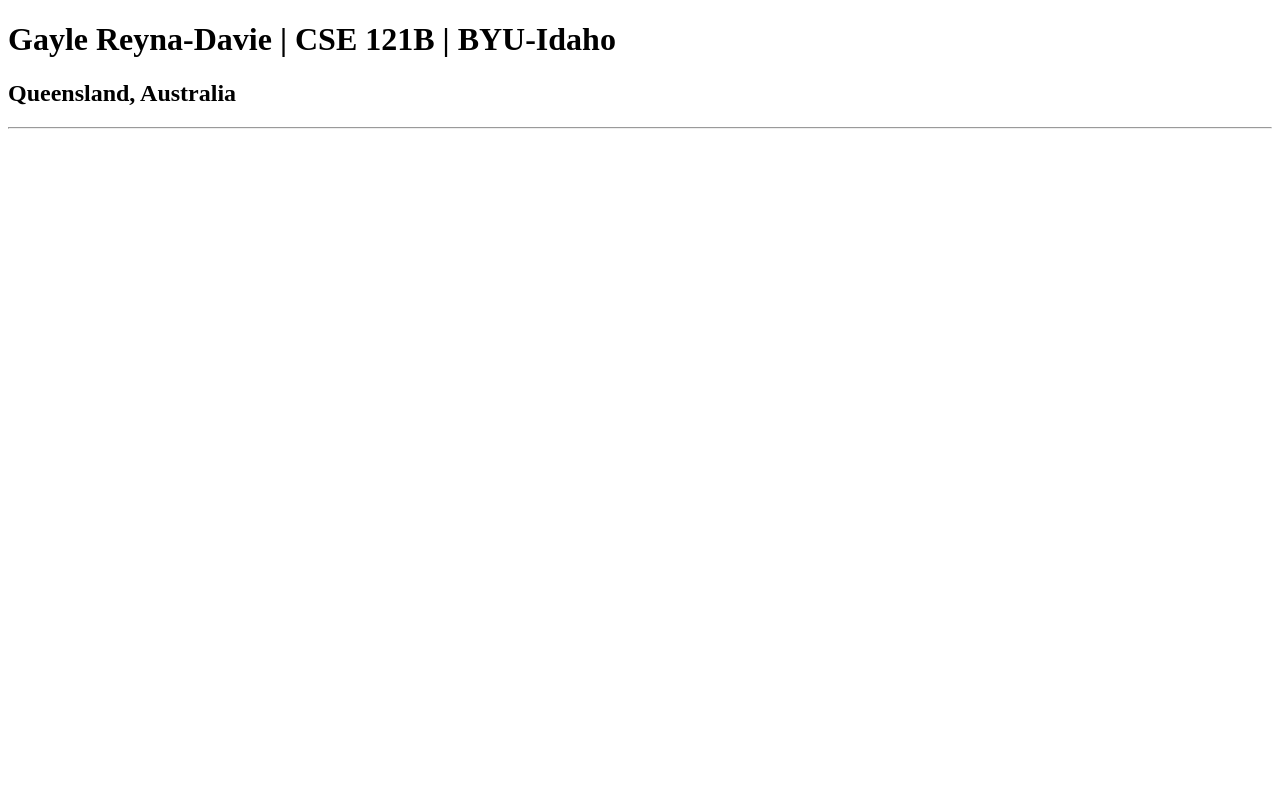
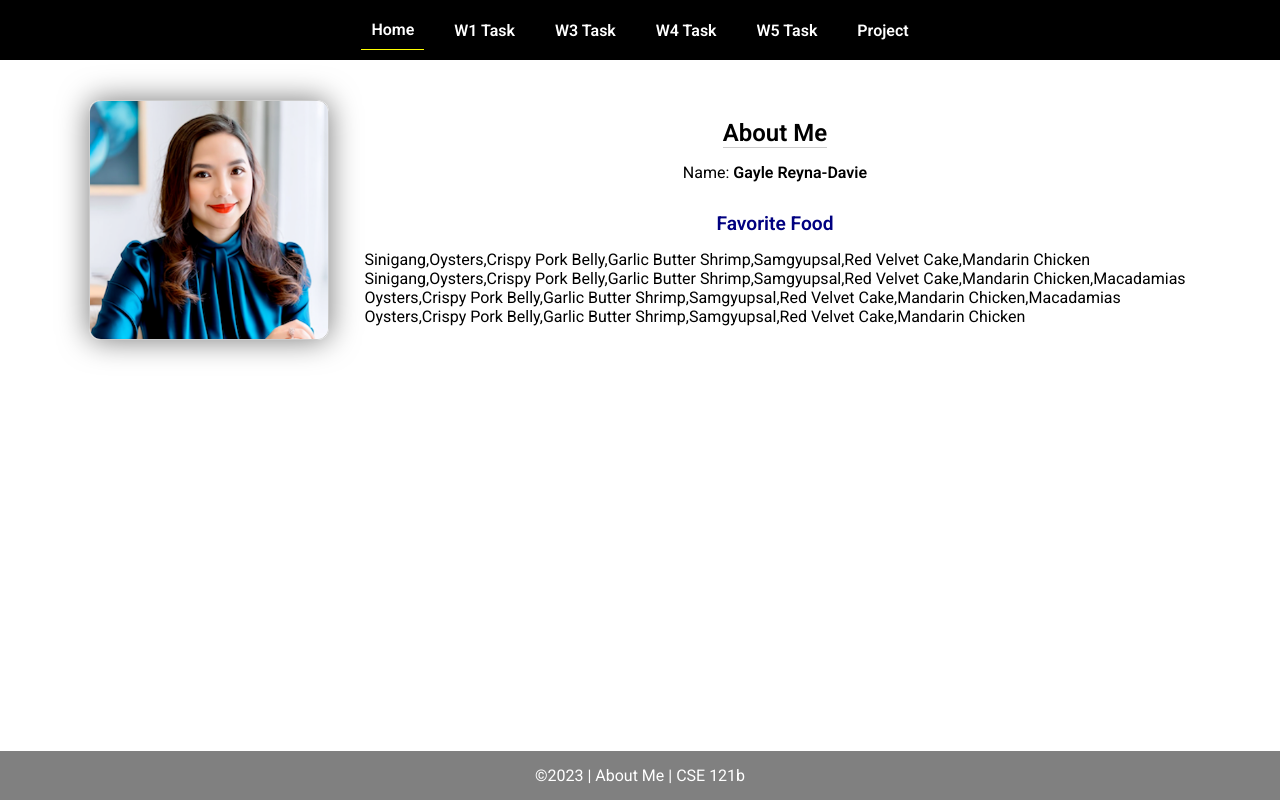
Before and after one commit to grdavie/cse121b, a plain HTML site: page index.html in a window 1280 px wide. Drawn offline with Linux system fonts and the light colour scheme.

Commit message:
complete

```diff
--- a/index.html
+++ b/index.html
@@ -1,13 +1,45 @@
 <!DOCTYPE html>
 <html lang="en">
+
 <head>
-    <meta charset="UTF-8">
-    <meta name="viewport" content="width=device-width, initial-scale=1.0">
-    <title>Gayle Reyna-Davie | CSE 121B | BYU-Idaho</title>
+  <meta charset="UTF-8">
+  <meta name="viewport" content="width=device-width, initial-scale=1.0">
+  <title>About Me | CSE 121b | W02: Programming Tasks</title>
+  <link rel="preconnect" href="https://fonts.googleapis.com">
+  <link rel="preconnect" href="https://fonts.gstatic.com" crossorigin>
+  <link href="https://fonts.googleapis.com/css2?family=Roboto:wght@400;600&display=swap"
+    rel="stylesheet">
+  <link rel="stylesheet" href="styles/main.css">
 </head>
+
 <body>
-    <h1>Gayle Reyna-Davie | CSE 121B | BYU-Idaho</h1>
-    <h2>Queensland, Australia</h2>
-    <hr>
+  <nav>
+    <ul id="menu">
+      <li><a id="toggleMenu">&equiv;</a></li>
+      <li><a href="index.html" class="active">Home</a></li>
+      <li><a href="w01-task.html">W1 Task</a></li>
+      <li><a href="w03-task.html">W3 Task</a></li>
+      <li><a href="w04-task.html">W4 Task</a></li>
+      <li><a href="w05-task.html">W5 Task</a></li>
+      <li><a href="project.html">Project</a></li>
+    </ul>
+  </nav>
+  <main id="home">
+    <picture>
+      <img src="images/placeholder.png" alt="Placeholder Image">
+    </picture>
+    <section>
+      <h1>About Me</h1>
+      <div class="info">Name: <span id="name"></span></div>
+      <h2>Favorite Food</h2>
+      <div class="block" id="food"></div>
+    </section>
+  </main>
+  <footer>
+    &copy;<span id="year"></span> | About Me | CSE 121b
+  </footer>
+  <script src="scripts/main.js"></script>
+  <script src="scripts/w02-task.js"></script>
 </body>
+
 </html>
--- /dev/null
+++ b/scripts/main.js
@@ -0,0 +1,9 @@
+// copyright year
+document.querySelector('#year').textContent = new Date().getFullYear();
+
+// toggle menu in small view
+const toggleMenu = () => {
+    document.querySelector('#menu').classList.toggle('open');
+}
+
+document.querySelector('#toggleMenu').addEventListener('click', toggleMenu);
--- /dev/null
+++ b/scripts/w02-task.js
@@ -0,0 +1,37 @@
+/* W02-Task - Profile Home Page */
+
+/* Step 1 - Setup type tasks - no code required */
+
+/* Step 2 - Variables */
+let fullName = "Gayle Reyna-Davie";
+let currentYear = "2023";
+let profilePicture = "images/photo.PNG";
+
+
+/* Step 3 - Element Variables */
+const nameElement = document.getElementById("name");
+const foodElement = document.getElementById("food");
+let yearElement = document.querySelector("#year");
+let imageElement = document.querySelector("img");
+
+
+/* Step 4 - Adding Content */
+nameElement.innerHTML = `<strong>${fullName}</strong>`;
+yearElement.textContent = `${currentYear}`;
+imageElement.setAttribute("src", profilePicture);
+imageElement.setAttribute("alt", `Profile image of ${fullName}`);
+
+
+
+
+
+/* Step 5 - Array */
+let favoriteFood = ["Sinigang", "Oysters", "Crispy Pork Belly", "Garlic Butter Shrimp", "Samgyupsal", "Red Velvet Cake", "Mandarin Chicken"]; //step 5.1
+foodElement.innerHTML = `${favoriteFood}`; //step 5.2
+let anotherFood = "Macadamias"; //step 5.3
+favoriteFood.push(anotherFood); //step 5.4
+foodElement.innerHTML += `<br>${favoriteFood}`; //step 5.5
+favoriteFood.shift();
+foodElement.innerHTML += `<br>${favoriteFood}`;
+favoriteFood.pop();
+foodElement.innerHTML += `<br>${favoriteFood}`;
--- /dev/null
+++ b/styles/main.css
@@ -0,0 +1,157 @@
+/* Universal Selector */
+* {
+    margin: 0;
+    padding: 0;
+    box-sizing: border-box;
+}
+
+/* HTML Selectors */
+body {
+    font-family: 'Roboto', Helvetica, sans-serif;
+}
+
+nav {
+    background-color: black;
+    width: 100%;
+    position: fixed;
+    top: 0;
+}
+
+nav ul {
+    display: flex;
+    flex-direction: column;
+    align-items: center;
+    max-width: fit-content;
+    margin: 0 auto;
+}
+
+nav ul li {
+    flex: 1 1 auto;
+}
+
+nav ul li:first-child {
+    display: block;
+    font-size: 2rem;
+}
+
+nav ul li:first-child a {
+    padding: 1px 10px;
+}
+
+nav ul li {
+    display: none;
+    list-style: none;
+    margin: 10px;
+}
+
+nav ul li a {
+    display: block;
+    padding: 10px;
+    text-decoration: none;
+    font-weight: 600;
+    color: white;
+    text-align: center;
+}
+
+nav ul li a:hover {
+    background-color: #efefef;
+    color: black;
+}
+
+h1, h2 {
+    text-align: center;
+    margin-bottom: 15px;
+
+}
+
+h1 {
+border-bottom: 1px solid #ccc;
+}
+
+h2 {
+    font-size: 1.2rem;
+    color: navy;
+    text-align: center;
+    margin-top: 30px;
+}
+
+main {
+    margin-top: 125px;
+    display: grid;
+    grid-template-columns: 1fr;
+    grid-gap: 20px;
+    align-items: center;
+    justify-content: center;
+}
+
+picture {
+    margin: 0 auto;
+}
+
+picture img {
+    width: 240px;
+    height: auto;
+    border-radius: 5%;
+    border: 1px solid #ccc;
+    box-shadow: 0 0 30px #777;
+}
+
+section {
+    display: flex;
+    flex-direction: column;
+    align-items: center;
+    margin: 10px
+}
+
+label {
+    margin: 15px 0;
+}
+
+footer {
+    background-color: gray;
+    color: white;
+    padding: 15px;
+    text-align: center;
+    width: 100%;
+    position: fixed;
+    bottom: 0;
+}
+
+/* Class Selectors */
+.active {
+    border-bottom: 1px solid yellow;
+}
+
+.open li {
+    display: block;
+}
+
+.block {
+    display: block;
+}
+
+/* ID Selectors */
+
+/* Media Queries */
+@media only screen and (min-width: 32.5em) {
+    nav ul {
+        flex-direction: row;
+    }
+
+    nav ul li:first-child {
+        display: none;
+    }
+
+    nav ul li {
+        display: block;
+    }
+
+    main {
+        margin: 100px auto 20px;
+        grid-template-columns: 250px 1fr;
+        max-width: -moz-fit-content;
+        max-width: fit-content;
+
+    }
+
+}
```
Also changed, not shown: index-old.html (added, +13 -0 lines), sandbox/dom-example.html (added, +20 -0 lines), images/photo.PNG (added), images/placeholder.png (added), sandbox/dinosaur.png (added), 3 other files.
